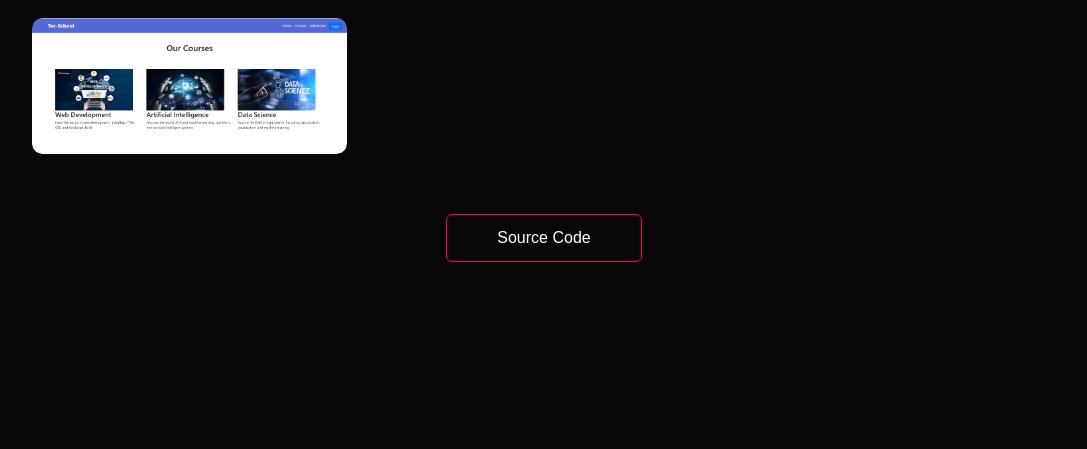
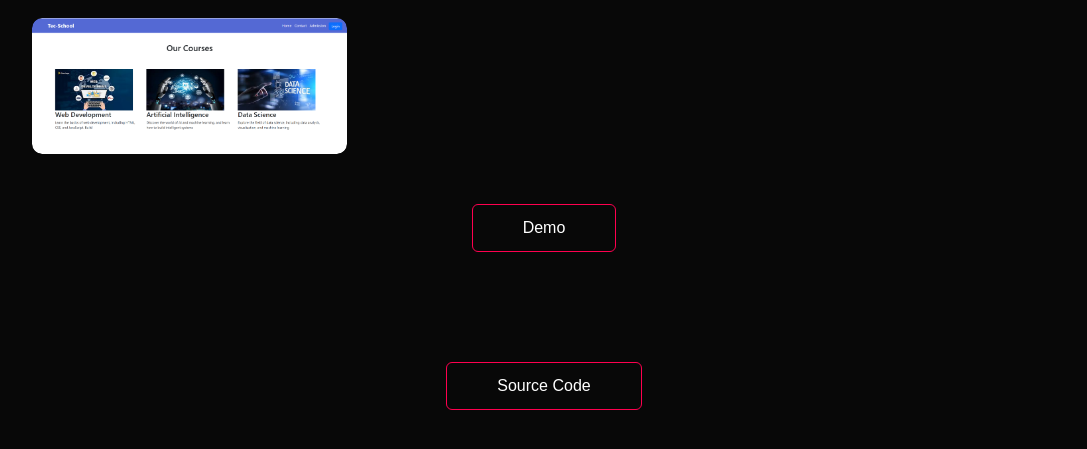
Before and after one commit to Ghrairiiheb/portfolio, a plain HTML site: page projectt.html in a window 1280 px wide. Shown: the part 705-1154 px from the top of the page, without its empty margins (96-1183 px from the left). Before the commit the page ends 1017 px from the top, so only its background shows below. Drawn offline with Linux system fonts and the light colour scheme.

Commit message:
Update projectt.html

```diff
--- a/projectt.html
+++ b/projectt.html
@@ -73,7 +73,7 @@
         </div>
       </div>
     </div>
-
+<a href="https://youtu.be/x-xoyrr7v3s" class="btn">Demo</a>
   </div>
   <a href="https://github.com/Ghrairiiheb/student_manager" class="btn">Source Code</a>
 </body>
```
